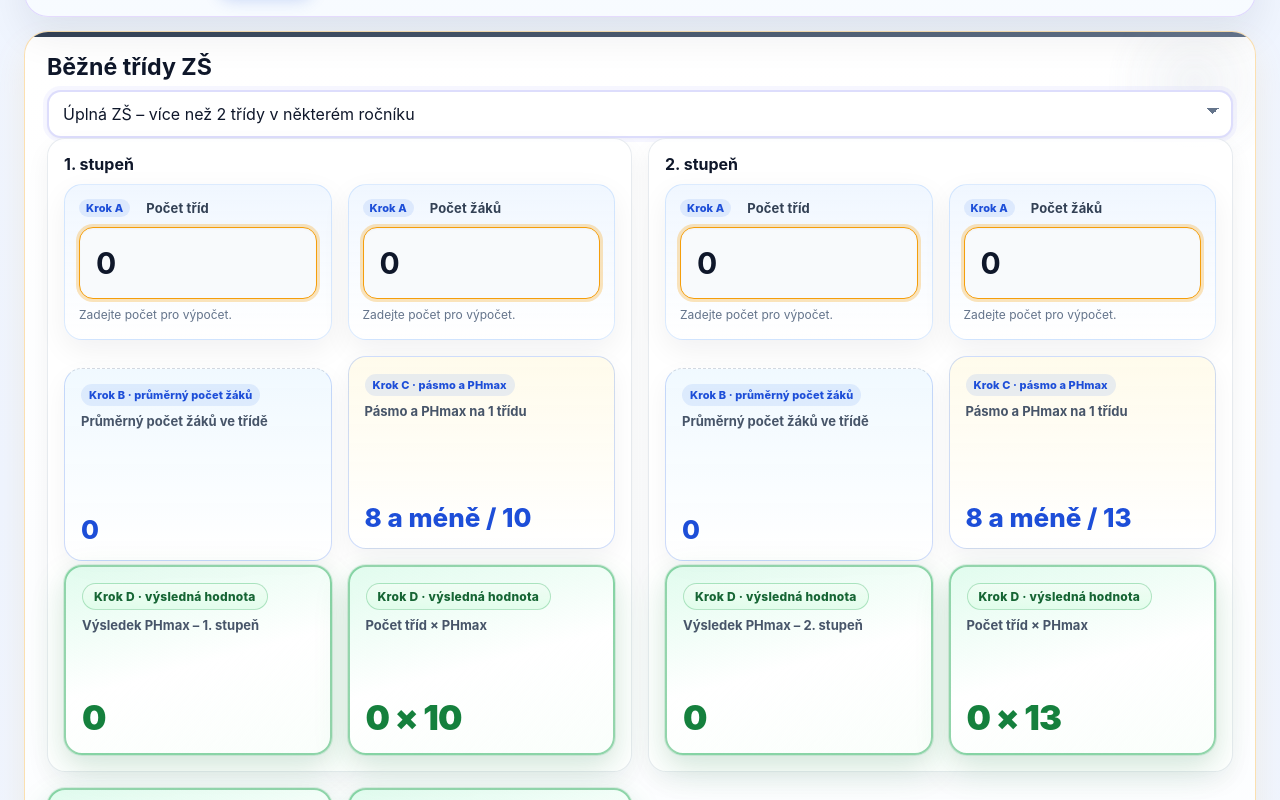
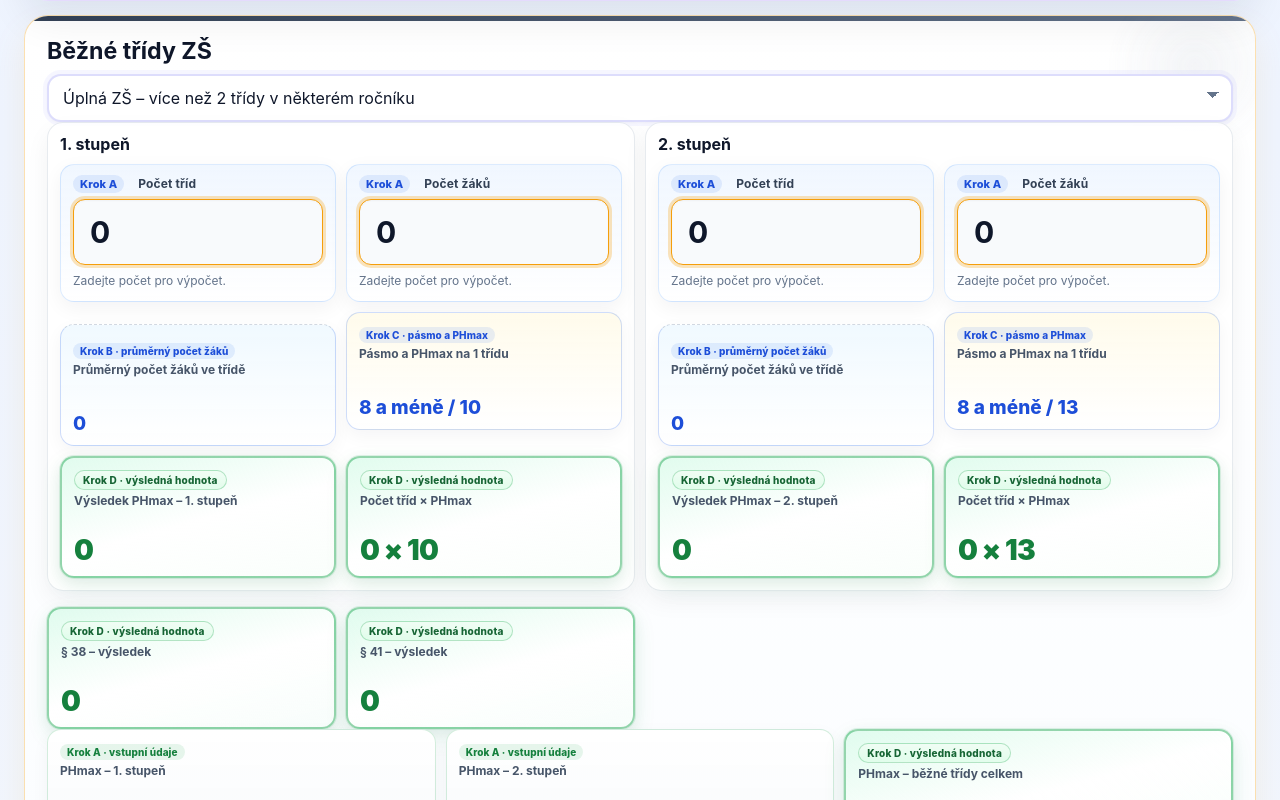
Before and after one commit to tomas-zahradnicek/phmax_webapp, a React (Vite) app: page / in a window 1280 px wide. Shown: the part 2420-3220 px from the top of the page. Built offline with nearby package versions, Linux system fonts and the light colour scheme.

Commit message:
Add files via upload

```diff
--- a/src/styles.css
+++ b/src/styles.css
@@ -198,6 +198,8 @@ button.pill--hero-toggle {
   color: #fff;
   background: rgba(255, 255, 255, 0.22);
   border: 1px solid rgba(255, 255, 255, 0.42);
+  text-transform: none;
+  letter-spacing: normal;
   transition:
     background-color 160ms ease,
     border-color 160ms ease,
@@ -818,6 +820,11 @@ button.pill--hero-toggle--active {
   border-top: 1px solid rgba(37, 99, 235, 0.15);
 }
 
+.scroll-tools__product-btns .scroll-tools__btn {
+  text-transform: none;
+  letter-spacing: normal;
+}
+
 .scroll-tools__btn--active {
   background: rgba(37, 99, 235, 0.14);
   border-color: rgba(29, 78, 216, 0.55);
@@ -1315,8 +1322,8 @@ textarea:hover { border-color: rgba(59, 130, 246, 0.3); }
 
 .subcard {
   border: 1px solid var(--line);
-  border-radius: 18px;
-  padding: 16px;
+  border-radius: 16px;
+  padding: 12px;
   background: linear-gradient(180deg, rgba(255,255,255,1) 0%, rgba(248,250,252,0.98) 100%);
   box-shadow: var(--shadow-sm);
 }
@@ -1528,19 +1535,19 @@ input[type="radio"] {
 
 .number-field {
   display: block;
-  padding: 14px;
-  border-radius: 18px;
+  padding: 10px 12px;
+  border-radius: 14px;
   border: 1px solid rgba(148, 163, 184, 0.22);
   background: linear-gradient(180deg, rgba(255,255,255,0.96) 0%, rgba(248,250,252,0.98) 100%);
-  box-shadow: 0 10px 30px rgba(15, 23, 42, 0.06);
+  box-shadow: 0 6px 20px rgba(15, 23, 42, 0.05);
 }
 
 .number-field__label {
   display: flex;
   align-items: center;
-  gap: 8px;
-  margin-bottom: 10px;
-  font-size: 13px;
+  gap: 6px;
+  margin-bottom: 6px;
+  font-size: 12px;
   font-weight: 700;
   color: #334155;
   letter-spacing: 0.01em;
@@ -1559,14 +1566,14 @@ input[type="radio"] {
 .number-field__input {
   width: 100%;
   appearance: none;
-  border-radius: 14px;
+  border-radius: 12px;
   border: 1px solid rgba(148, 163, 184, 0.35);
   background: rgba(255,255,255,1);
   color: #0f172a;
-  font-size: 18px;
+  font-size: 16px;
   line-height: 1.2;
   font-weight: 700;
-  padding: 14px 44px 14px 14px;
+  padding: 10px 40px 10px 12px;
   outline: none;
   box-shadow: inset 0 1px 2px rgba(15, 23, 42, 0.04);
 }
@@ -1623,13 +1630,14 @@ input[type="radio"] {
 }
 
 .result-card {
-  padding: 16px;
-  border-radius: 18px;
-  min-height: 104px;
+  padding: 10px 12px;
+  border-radius: 14px;
+  min-height: 0;
   display: flex;
   flex-direction: column;
-  justify-content: space-between;
-  box-shadow: 0 10px 26px rgba(15, 23, 42, 0.05);
+  justify-content: flex-start;
+  gap: 4px;
+  box-shadow: 0 6px 18px rgba(15, 23, 42, 0.045);
   border: 1px solid rgba(148,163,184,0.22);
   background: linear-gradient(180deg, rgba(255,255,255,0.98) 0%, rgba(248,250,252,1) 100%);
 }
@@ -1661,13 +1669,15 @@ input[type="radio"] {
 .subcard .result-card__label,
 .section-card--summary-phmax .grid .result-card__label,
 .section-card--overview .grid .result-card__label {
-  min-height: 4.2em;
+  min-height: 2.6em;
+  font-size: 12px;
+  line-height: 1.35;
 }
 
 .result-card__value {
-  margin-top: 12px;
-  font-size: 28px;
-  line-height: 1.1;
+  margin-top: 4px;
+  font-size: 21px;
+  line-height: 1.12;
   font-weight: 800;
   color: #0f172a;
   word-break: break-word;
@@ -3622,10 +3632,10 @@ input[type="radio"] {
 
 .result-card__type {
   display: inline-flex;
-  margin-bottom: 6px;
-  padding: 3px 8px;
+  margin-bottom: 3px;
+  padding: 2px 7px;
   border-radius: 999px;
-  font-size: 11px;
+  font-size: 10px;
   font-weight: 800;
   letter-spacing: 0.01em;
   background: rgba(148,163,184,0.12);
@@ -3839,10 +3849,10 @@ input[type="radio"] {
 
 .result-card__type {
   display: inline-flex;
-  margin-bottom: 6px;
-  padding: 4px 8px;
+  margin-bottom: 3px;
+  padding: 2px 7px;
   border-radius: 999px;
-  font-size: 11px;
+  font-size: 10px;
   font-weight: 800;
   letter-spacing: 0.01em;
 }
@@ -3891,13 +3901,13 @@ input[type="radio"] {
   border-color: rgba(22, 163, 74, 0.45);
   box-shadow:
     0 0 0 1px rgba(22, 163, 74, 0.12),
-    0 14px 36px rgba(22, 163, 74, 0.14),
-    0 8px 22px rgba(15, 23, 42, 0.06);
+    0 8px 22px rgba(22, 163, 74, 0.1),
+    0 4px 14px rgba(15, 23, 42, 0.05);
 }
 
 .result-card--step-d .result-card__type--d {
-  font-size: 12px;
-  padding: 5px 11px;
+  font-size: 10px;
+  padding: 3px 8px;
   letter-spacing: 0.02em;
   border: 1px solid rgba(22, 163, 74, 0.28);
   background: linear-gradient(180deg, rgba(240, 253, 244, 0.95) 0%, rgba(220, 252, 231, 0.75) 100%);
@@ -3905,7 +3915,7 @@ input[type="radio"] {
 }
 
 .result-card--step-d .result-card__value {
-  font-size: clamp(1.75rem, 2.8vw + 1rem, 2.15rem);
+  font-size: clamp(1.35rem, 2vw + 0.85rem, 1.75rem);
   font-weight: 900;
   letter-spacing: -0.03em;
 }
@@ -3914,7 +3924,7 @@ input[type="radio"] {
 .result-card--step-b .result-card__value,
 .result-card--step-c .result-card__value {
   font-weight: 800;
-  font-size: 26px;
+  font-size: 19px;
 }
 
 .result-card--step-warning {
@@ -3960,9 +3970,12 @@ input[type="radio"] {
   align-items: stretch;
 }
 
-.subcard,
+.subcard {
+  height: 100%;
+}
+
 .result-card {
-  height: 100%;
+  height: auto;
 }
 
 /* NumberField v subkartách: výška auto, jinak globální height:100% rozbije více polí pod sebou (např. PV). */
@@ -4006,7 +4019,8 @@ input[type="radio"] {
 .section-card .grid.two,
 .section-card .grid.three,
 .section-card .grid.four {
-  align-items: stretch;
+  align-items: start;
+  gap: 10px;
 }
 
 .subcard .grid.two > *,
@@ -4015,25 +4029,19 @@ input[type="radio"] {
 .section-card .grid.two > *,
 .section-card .grid.three > *,
 .section-card .grid.four > * {
-  min-height: 100%;
+  min-height: 0;
 }
 
 .result-card__value {
   display: flex;
   align-items: flex-end;
-  min-height: 54px;
+  min-height: 34px;
 }
 
 .number-field__control--large {
-  min-height: 72px;
-}
-
-@media (min-width: 901px) {
-  .subcard .grid.two > *,
-  .section-card .grid.two > * {
-    min-height: 100%;
-  }
-}
+  min-height: 52px;
+}
+
 /* ===== SELECT VÝRAZNĚJŠÍ ===== */
 
 select {
```
